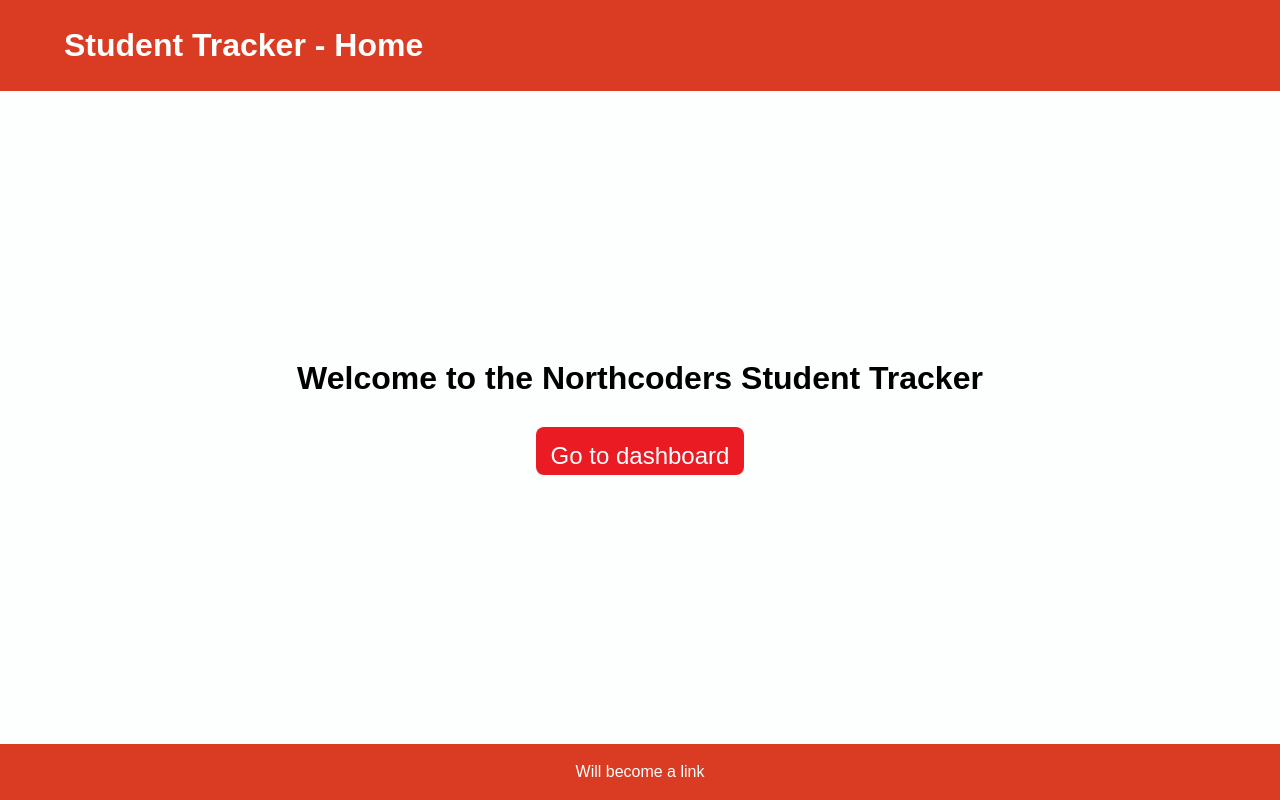
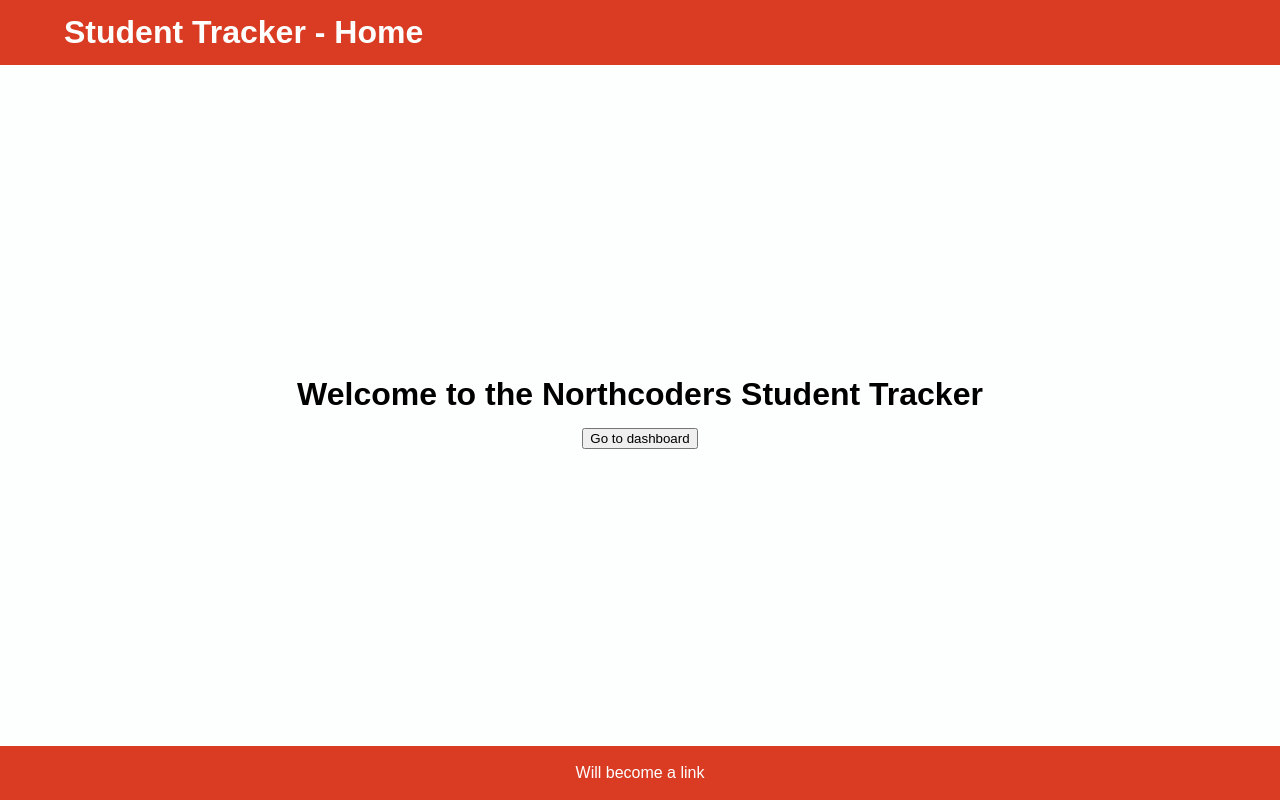
Before and after one commit to eccelm/NC-React-Tracker-Project, a React (Create React App) app: page / in a window 1280 px wide. Built offline with nearby package versions, Linux system fonts and the light colour scheme.

Commit message:
adds student page flex format

```diff
--- a/src/Appsass.scss
+++ b/src/Appsass.scss
@@ -12,7 +12,7 @@
 	justify-content: center;
 	font-family: Arial, 'Helvetica Neue', Helvetica, sans-serif;
 	color: black;
-	line-height: 1.5rem;
+	line-height: 1.4rem;
 	background-color: $background;
 }
 
@@ -30,6 +30,7 @@
 	align-content: center;
 	background-color: $btnhover;
 	color: $background;
+	width: 100%;
 
 	h1 {
 		padding-left: 5%;
@@ -43,15 +44,24 @@
 	color: $background;
 }
 
-#row-1 {
-	// removed
+/*
+Running Order
+1 - Students page flex box
+
+2 - student form
+3 - stats
+4 - filter
+5 - cards
+*/
+#studentspage-wrapper {
 	display: flex;
+	flex-wrap: wrap;
 }
 
 #studentform-wrapper {
 	flex-grow: 1;
-	width: 50%;
 	border: 10px solid $colbtn;
+	width: 45%;
 }
 
 .studentform {
@@ -108,18 +118,26 @@
 	}
 }
 
-.student-stats {
+.studentstats-wrapper {
 	flex-grow: 1;
-	width: 50%;
+	width: 45%;
 }
 
+.filterform-wrapper{
+	width: 100%;
+	border: 2px solid blue;
+}
 .filter-form {
 	padding: 3rem;
 	border-radius: $radius;
 
+&__fieldset{
+	display: flex;
+	flex-direction: row;
+	flex-wrap: wrap;
+}
 	&__group {
 		padding: 1rem;
-		width: fit-content;
 	}
 	&__input {
 		border: 2px solid $borders;
@@ -153,35 +171,58 @@
 	}
 }
 
-.flex{
+//STUDENT CARDS
+// decide on format grid or flex
+#students-list {
+	display: flex;
+	flex-direction: row;
+	flex-wrap: wrap;
+	justify-content: center;
+	justify-content: space-evenly;
+}
+#students-list-item {
+	margin-bottom: 0.5rem;
+	padding: 1rem 1rem;
+	flex: 0 24%;
+}
 
-};
+// #students-list{
+// 	--auto-grid-min-size: 16rem;
+// 	display: grid;
+// 	grid-template-columns: repeat(auto-fill, minmax(var(--auto-grid-min-size), 1fr));
+// 	grid-gap: 1rem;
 
+// }
+// #students-list-item{
+// 	padding: 1rem 1rem;
+
+// 	font-size: inherit;
+
+// }
 
 // OLD BUTTONS
 
+// button {
+// 	color: white;
+// 	background-color: #eb1b24;
+// 	text-align: center;
+// 	text-decoration: none;
+// 	font-size: x-large;
+// 	padding: 15px;
+// 	border: 5px;
+// 	margin: 15px;
+// 	height: 2em;
+// 	width: auto;
+// 	border-radius: 8px;
+// 	transition: 0.2s ease-in-out;
+// }
 
-button {
-	color: white;
-	background-color: #eb1b24;
-	text-align: center;
-	text-decoration: none;
-	font-size: x-large;
-	padding: 15px;
-	border: 5px;
-	margin: 15px;
-	height: 2em;
-	width: auto;
-	border-radius: 8px;
-	transition: 0.2s ease-in-out;
-}
-
-button:hover {
-	color: white;
-	background-color: #da3c23;
-	border-left: 3px solid;
-	border-right: 3px solid;
-	border-radius: 8px;
-	border-radius: 30px;
-	transition: 0.3s ease-in-out;
-}
+// button:hover {
+// 	color: white;
+// 	background-color: #da3c23;
+// 	border-left: 3px solid;
+// 	border-right: 3px solid;
+// 	border-radius: 8px;
+// 	border-radius: 30px;
+// 	transition: 0.3s ease-in-out;
+// }
--- a/src/Components/StudentCard.js
+++ b/src/Components/StudentCard.js
@@ -8,7 +8,7 @@
 
   return (
     <>
-    <li className="student-card" style={{ border: `2px solid`, listStyleType: `none`}}>
+    <li className="student-card" id="students-list-item" style={{ border: `2px solid`, listStyleType: `none`}}>
       <button id="delete-student-btn" onClick={()=> {removeStudent(_id)}}>X</button>
       <h2>
         {name}
--- a/src/Components/StudentStats.js
+++ b/src/Components/StudentStats.js
@@ -2,7 +2,7 @@
 // props.props
 const StudentStats = (props) => {
   return (
-    <div className="student-stats" style={{border: `2px solid red`}}>
+    <div className="studentstats-wrapper" style={{border: `2px solid red`}}>
       <h2>STUDENT STATS</h2>
       <p>
        CURRENT STUDENTS:{" "}
--- a/src/Components/Students.js
+++ b/src/Components/Students.js
@@ -6,11 +6,7 @@
 import StudentStats from './StudentStats';
 import { getStudents, patchStudentsProgress, deleteStudent } from '../api';
 import AddNewStudent from './AddNewStudent';
-/*
-To add:
 
-a logic operator  && conditional render for the stats so not set to zero ?
-*/
 class Students extends Component {
 	state = {
 		students: [],
@@ -50,15 +46,13 @@
 		const { isLoading, students } = this.state;
 
 		if (isLoading) {
-			return <h2>Loading list of students ...</h2>;
+			return <h1>Loading list of students ...</h1>;
 		}
 		return (
-			<div id="students-wrapper">
+			<div id="studentspage-wrapper">
 				<Header screen='Students' />
-
 				<AddNewStudent />
 				<StudentStats props={students} />
-
 				<StudentsFilter handleQuery={this.handleQuery} />
 				<ul id="students-list">
 					{students.map((student) => {
--- a/src/Components/StudentsFilter.js
+++ b/src/Components/StudentsFilter.js
@@ -44,9 +44,9 @@
 	render() {
 		//const {graduated, block, cohort, sort_by, order} = this.state;
 		return (
-			<div className='flex'>
+			<div className='filterform-wrapper'>
 				<form className='filter-form' id='students-filter-form'>
-					<fieldset>
+					<fieldset className='filter-form__fieldset'>
 						<legend>
 							Your filters will be automatically applied. To remove all filters
 							click 'reset filters'
```
Also changed, not shown: 1 other file (tests, documents, lock files or other folders).
